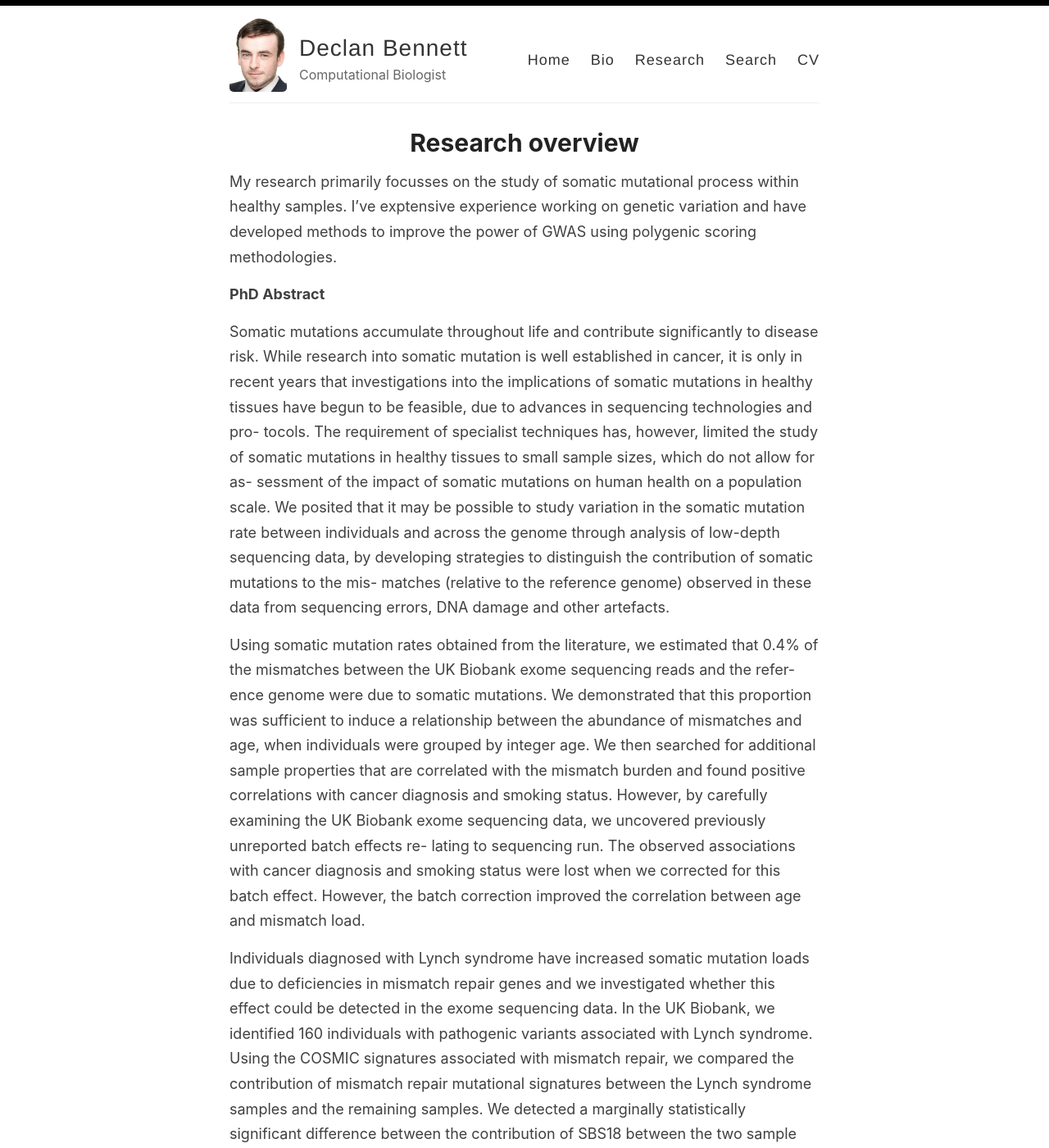
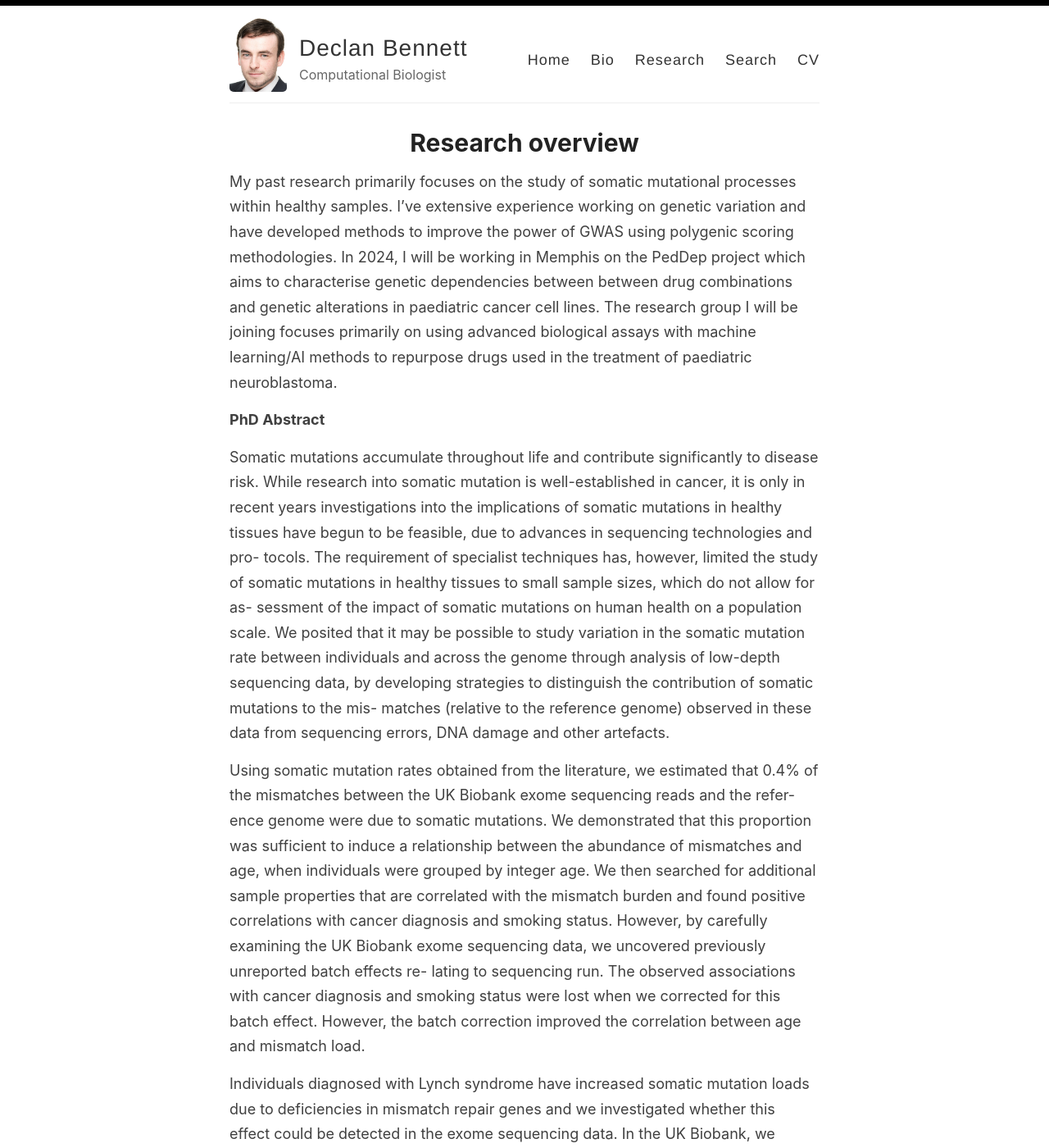
Before and after one commit to declan93/declan93.github.io, a Jekyll site: the page built from _pages/Research.md, in a window 1280 px wide and 1400 px high. Shown: the whole window at 82% size. Built offline with Jekyll 4.4.1, drawn with Linux system fonts in a browser that asks for light colours.

Commit message:
Update Research.md

```diff
--- a/_pages/Research.md
+++ b/_pages/Research.md
@@ -4,13 +4,13 @@ title: Research overview
 permalink: /Research/
 ---
 
-My research primarily focusses on the study of somatic mutational process within healthy samples. I've exptensive experience working on genetic variation and have developed methods to improve the power of GWAS using polygenic scoring methodologies.
+My past research primarily focuses on the study of somatic mutational processes within healthy samples. I've extensive experience working on genetic variation and have developed methods to improve the power of GWAS using polygenic scoring methodologies. In 2024, I will be working in Memphis on the PedDep project which aims to characterise genetic dependencies between between drug combinations and genetic alterations in paediatric cancer cell lines. The research group I will be joining focuses primarily on using advanced biological assays with machine learning/AI methods to repurpose drugs used in the treatment of paediatric neuroblastoma.
 
 **PhD Abstract**
 
 Somatic mutations accumulate throughout life and contribute significantly to disease
-risk. While research into somatic mutation is well established in cancer, it is only in
-recent years that investigations into the implications of somatic mutations in healthy
+risk. While research into somatic mutation is well-established in cancer, it is only in
+recent years investigations into the implications of somatic mutations in healthy
 tissues have begun to be feasible, due to advances in sequencing technologies and pro-
 tocols. The requirement of specialist techniques has, however, limited the study of
 somatic mutations in healthy tissues to small sample sizes, which do not allow for as-
```
